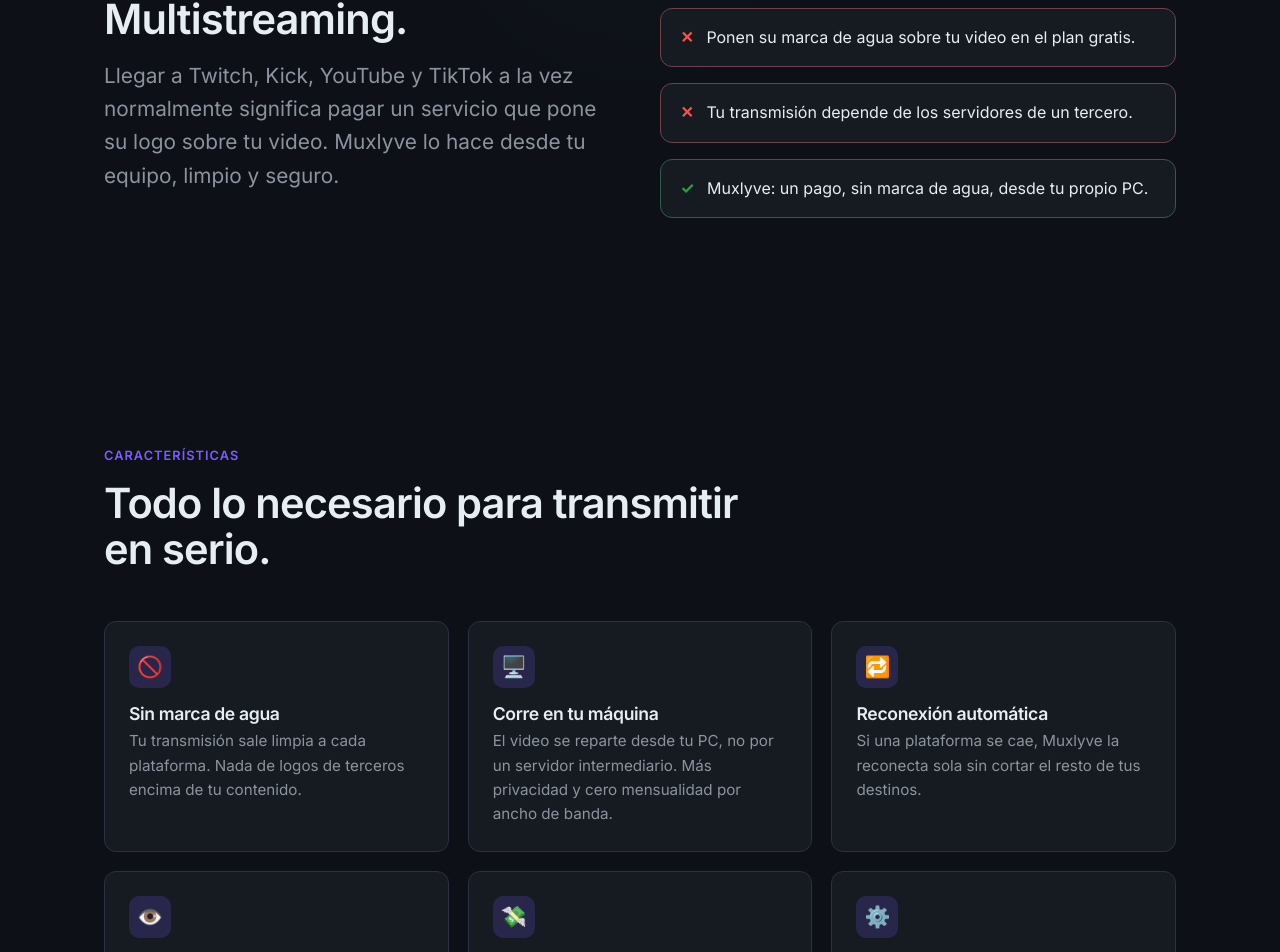
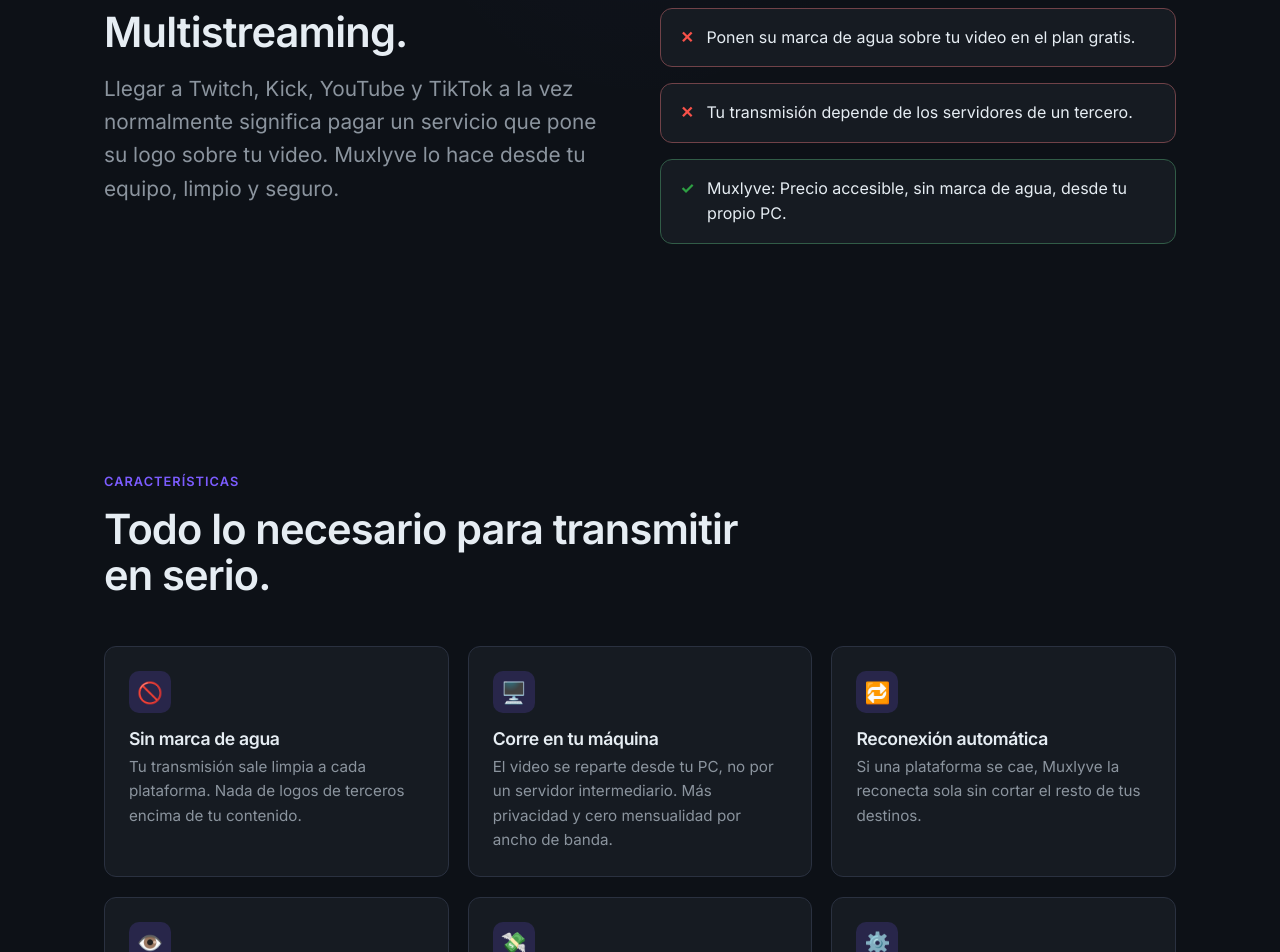
Before and after one commit to NABA-OL/Muxlyve-web, a Next.js app: page / in a window 1280 px wide. Shown: the part 1033-1985 px from the top of the page. Built offline with nearby package versions, Linux system fonts and the light colour scheme; no server answers; the database is empty.

Commit message:
chore: update value proposition text in home page features list

```diff
--- a/src/app/page.tsx
+++ b/src/app/page.tsx
@@ -73,7 +73,7 @@ const COMPARE = [
   { kind: "bad" as const, text: "Servicios como Restream cobran mensualidad." },
   { kind: "bad" as const, text: "Ponen su marca de agua sobre tu video en el plan gratis." },
   { kind: "bad" as const, text: "Tu transmisión depende de los servidores de un tercero." },
-  { kind: "good" as const, text: "Muxlyve: un pago, sin marca de agua, desde tu propio PC." },
+  { kind: "good" as const, text: "Muxlyve: Precio accesible, sin marca de agua, desde tu propio PC." },
 ];
 
 export default async function Home() {
```
